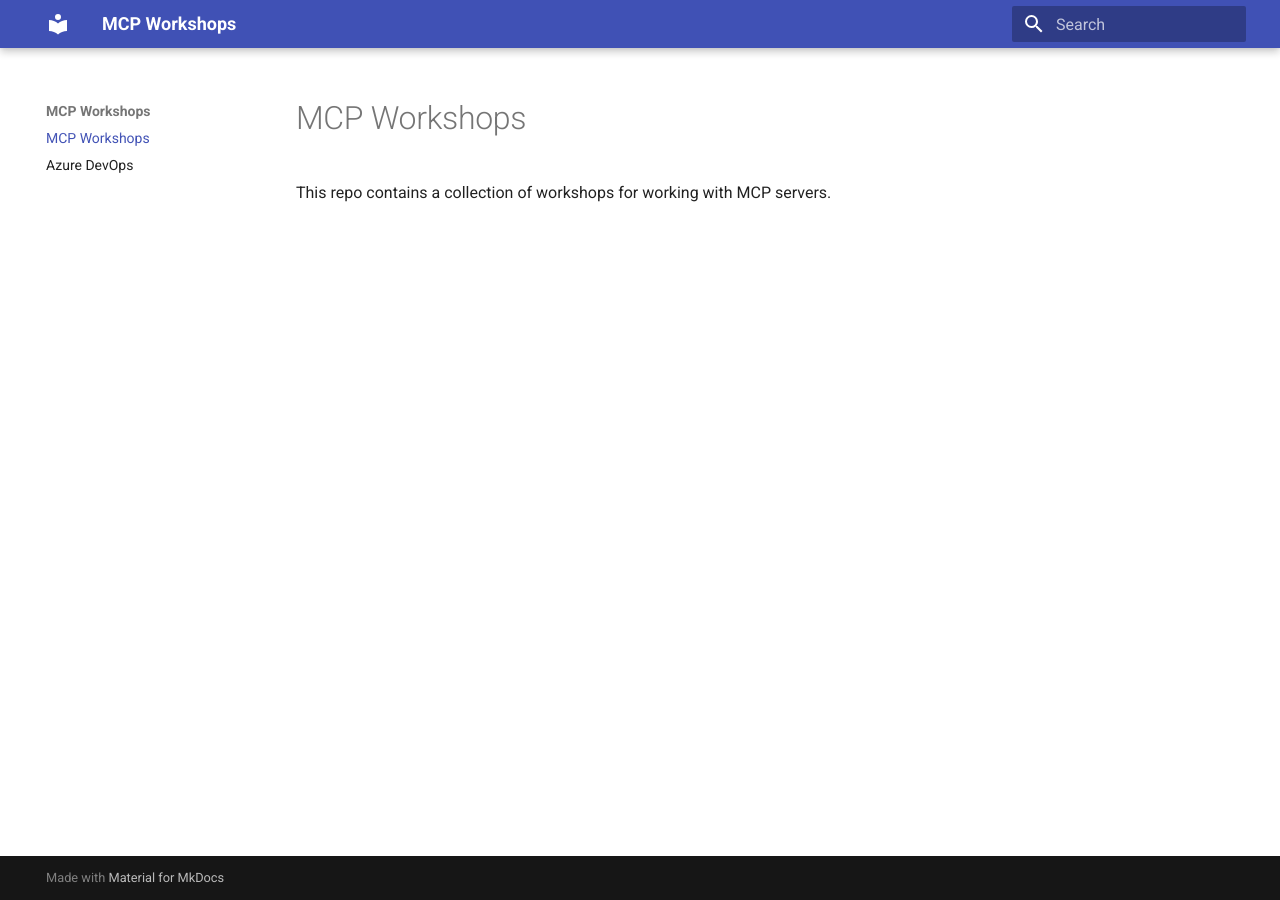
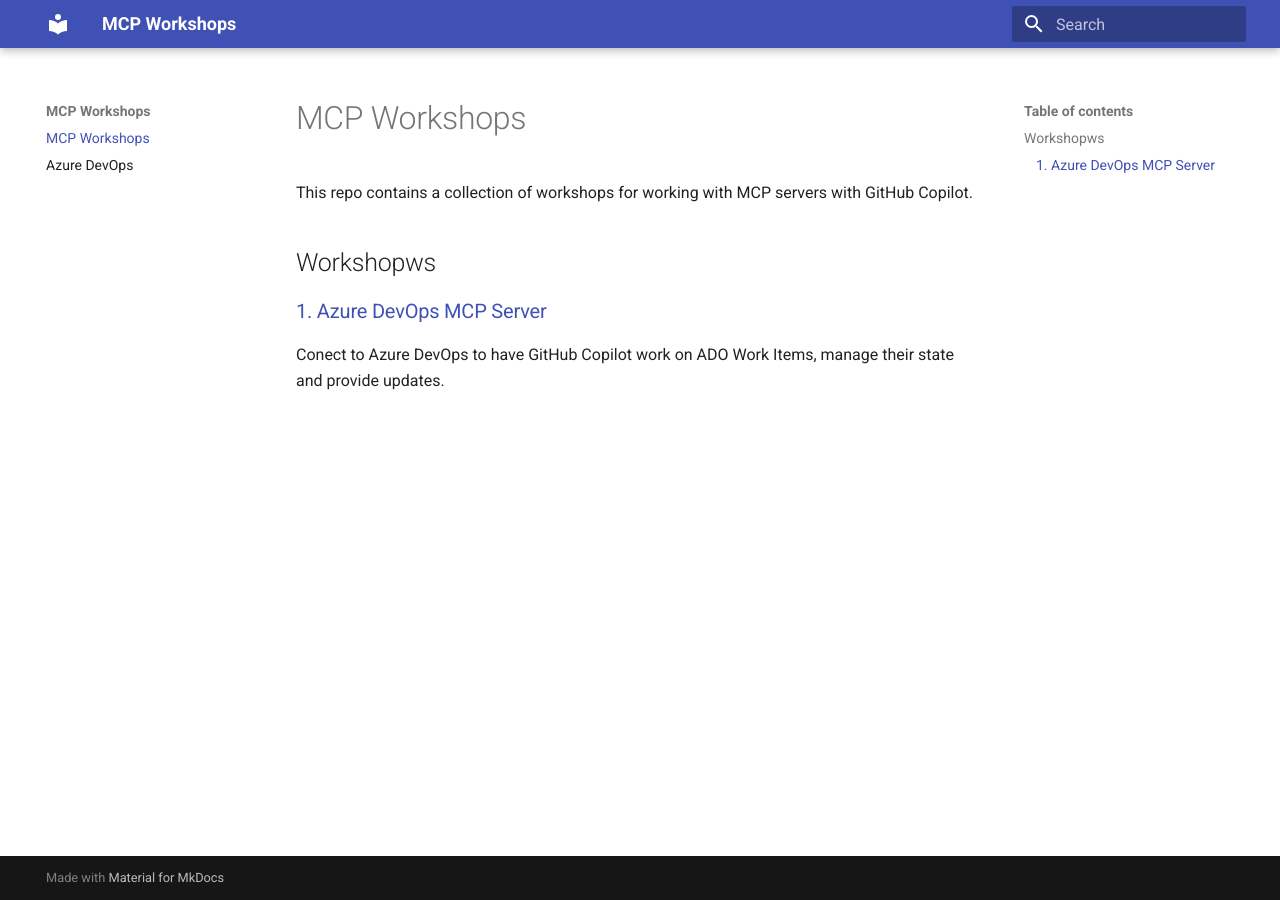
Before and after one commit to sam-cogan/mcp-workshops, an MkDocs documentation site: the page built from docs/index.md, in a window 1280 px wide. Built offline with MkDocs 1.6.1 and Material for MkDocs 9.7.7, drawn with Linux system fonts in a browser that asks for light colours.

Commit message:
Add MkDocs configuration and initial project files

```diff
--- a/docs/index.md
+++ b/docs/index.md
@@ -1,3 +1,9 @@
 # MCP Workshops
 
-This repo contains a collection of workshops for working with MCP servers.
+This repo contains a collection of workshops for working with MCP servers with GitHub Copilot.
+
+## Workshopws
+
+### [1. Azure DevOps MCP Server](azure-devops.md)
+
+Conect to Azure DevOps to have GitHub Copilot work on ADO Work Items, manage their state and provide updates.
--- /dev/null
+++ b/requirements.txt
@@ -0,0 +1,2 @@
+mkdocs>=1.5.0
+mkdocs-material>=9.0.0
```
Also changed, not shown: 2 other files.
